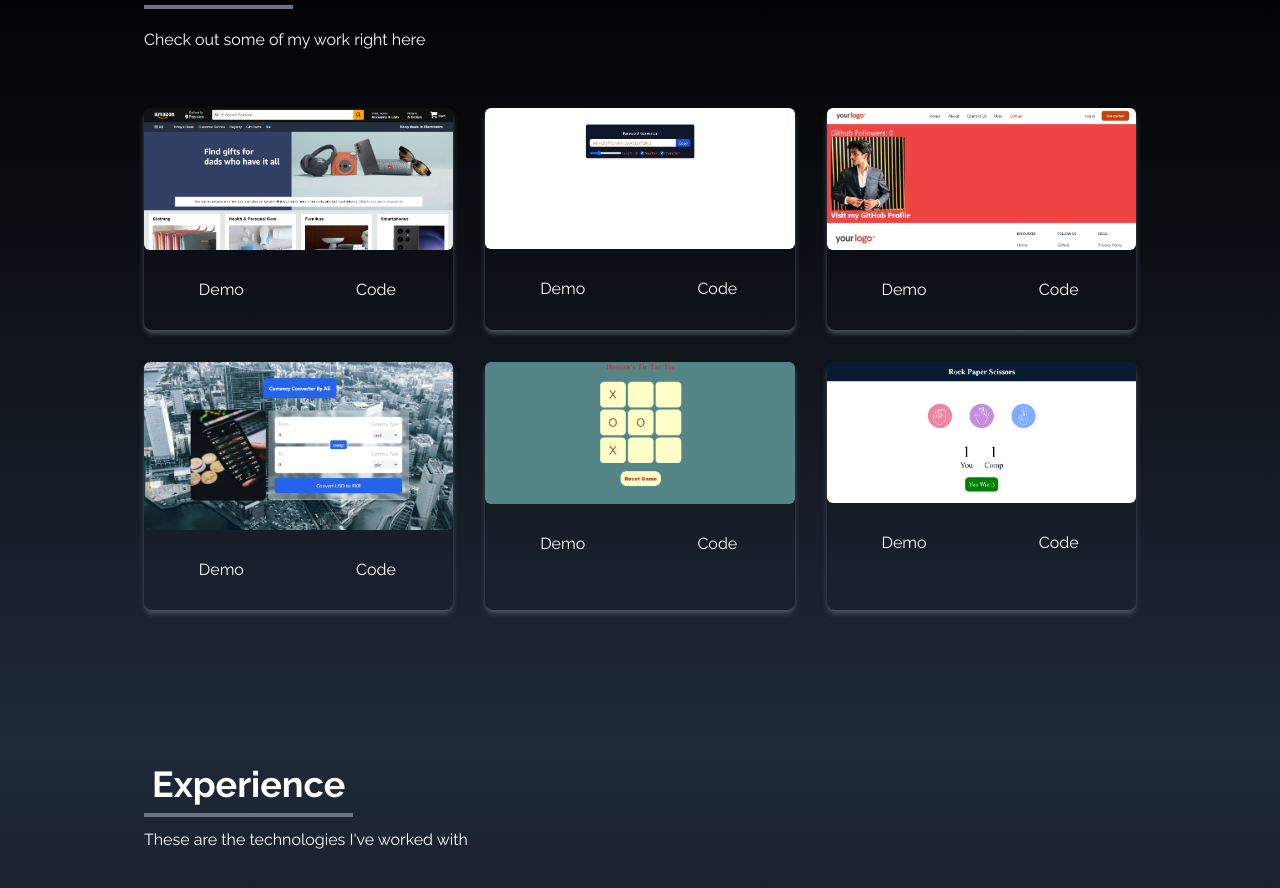
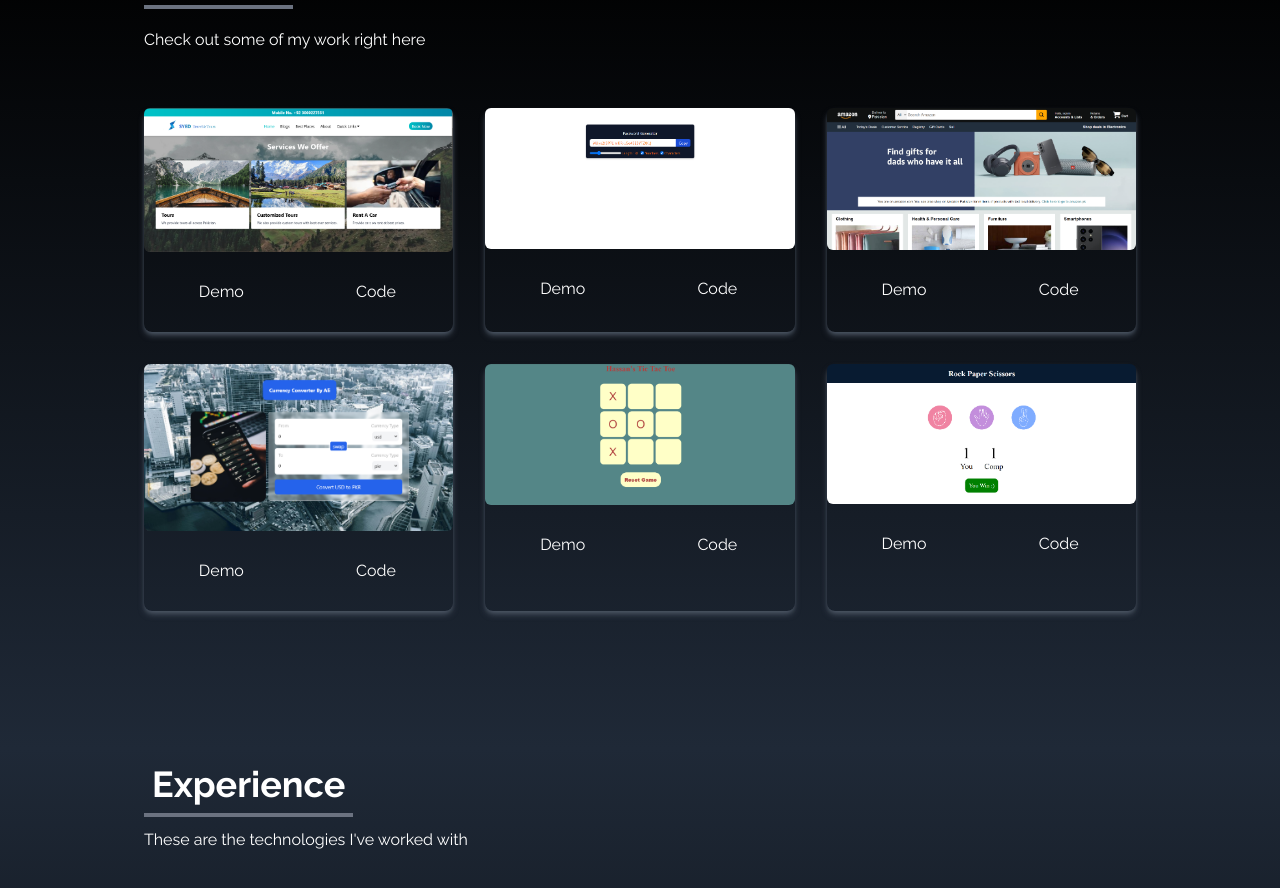
Before and after one commit to SyedAliHassanNaqvi/Portfolio-2, a React (Vite) app: page / in a window 1280 px wide. Shown: the part 1652-2540 px from the top of the page. Built offline with nearby package versions, Linux system fonts and the light colour scheme; a web font is replaced by a local one.

Commit message:
updated portfolio

```diff
--- a/src/components/Portfolio.jsx
+++ b/src/components/Portfolio.jsx
@@ -6,13 +6,15 @@ import Rps from "../assets/portfolio/rockpaperscissors.png";
 import Tictactoe from "../assets/portfolio/tictactoe.png";
 import Currency from "../assets/portfolio/currencyexchange.png";
 import Amazon from "../assets/portfolio/amazon.png";
+import tours from "../assets/portfolio/syedtourshome.png";
+import tube from "../assets/portfolio/homepage.png";
 
 const Portfolio = () => {
   const portfolios = [
     {
       id: 1,
-      src: Amazon,
-      link: "https://syedalihassannaqvi.github.io/Amazon-Clone/",
+      src: tours,
+      link: "https://syed-tours.netlify.app/",
     },
     {
       id: 2,
@@ -21,8 +23,8 @@ const Portfolio = () => {
     },
     {
       id: 3,
-      src: ReactRouter,
-      link: "https://syedalihassannaqvi.github.io/reactRouter/",
+      src: Amazon,
+      link: "https://syedalihassannaqvi.github.io/Amazon-Clone/",
     },
     {
       id: 4,
```
Also changed, not shown: src/assets/portfolio/homepage.png (added), src/assets/portfolio/syedtourshome.png (added).
